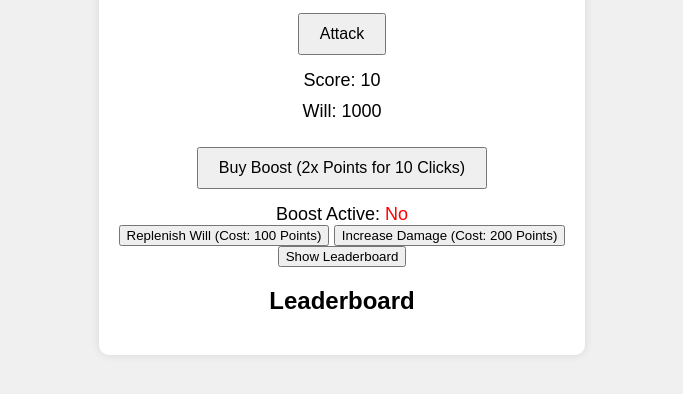
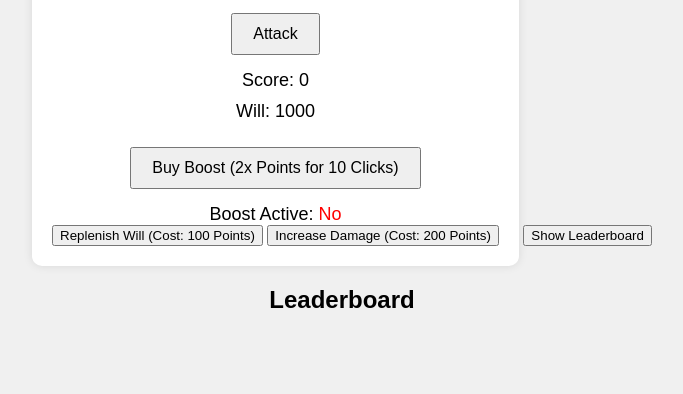
Before and after one commit to riggedbase/TelegramClickerGameWebApp, a plain HTML site: page index.html in a window 1280 px wide. Both pictures are taken after a click on the button "Show Leaderboard". Shown: the part 250-644 px from the top of the page, without its empty margins (298-981 px from the left). Drawn offline with Linux system fonts and the light colour scheme; no server answers.

Commit message:
Add files via upload

```diff
--- a/index.html
+++ b/index.html
@@ -25,12 +25,12 @@
             <button id="replenish-will-button">Replenish Will (Cost: 100 Points)</button>
             <button id="increase-damage-button">Increase Damage (Cost: 200 Points)</button>
         </div>
-        <!-- Leaderboard Button and Section -->
-        <button id="show-leaderboard-button">Show Leaderboard</button>
-        <div id="leaderboard" style="display: none;">
-            <h2>Leaderboard</h2>
-            <ul id="leaderboard-list"></ul>
-        </div>
+    </div>
+    <!-- Leaderboard Button and Section -->
+    <button id="show-leaderboard-button">Show Leaderboard</button>
+    <div id="leaderboard" style="display: none;">
+        <h2>Leaderboard</h2>
+        <ul id="leaderboard-list"></ul>
     </div>
 </body>
 </html>
--- a/script.js
+++ b/script.js
@@ -122,6 +122,7 @@ document.addEventListener('DOMContentLoaded', (event) => {
         });
     }
 
+    // Update all button click handlers to prevent event propagation
     boostButton.addEventListener('click', (event) => {
         event.stopPropagation(); // Prevent the click from propagating
         if (!boostActive) {
@@ -157,13 +158,12 @@ document.addEventListener('DOMContentLoaded', (event) => {
         }
     });
 
-    // Initialize the game state
-    updateCharacter();
-    updateBoostStatus();
-    updateWill();
-
-    // Set up Will replenishment every two seconds (2000 milliseconds)
-    setInterval(replenishWill, 2000);
+    // Show leaderboard when button is clicked
+    showLeaderboardButton.addEventListener('click', (event) => {
+        event.stopPropagation(); // Prevent the click from propagating
+        leaderboard.style.display = 'block'; // Show leaderboard
+        updateLeaderboard(); // Fetch and display leaderboard data
+    });
 
     // Initialize Firebase with your configuration
     const firebaseConfig = {
@@ -207,12 +207,6 @@ document.addEventListener('DOMContentLoaded', (event) => {
         });
     }
 
-    // Show leaderboard when button is clicked
-    showLeaderboardButton.addEventListener('click', () => {
-        leaderboard.style.display = 'block'; // Show leaderboard
-        updateLeaderboard(); // Fetch and display leaderboard data
-    });
-
     // Example: Add Score and Update Leaderboard
     function finishLevel() {
         const playerName = "Player1"; // Placeholder for player name or ID
```
